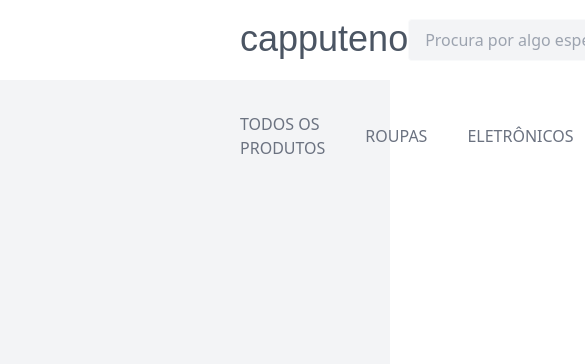
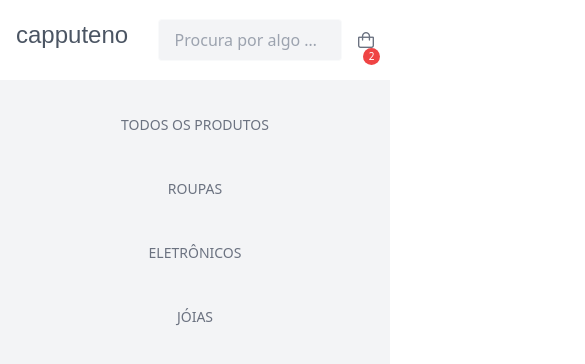
Before and after one commit to ruanvalente/capputeno-nuxt, a Nuxt app: page / in a window 390 px wide. Shown: the top 364 px of the page, 585 px wide, since content can reach past the window. Built offline with nearby package versions, Linux system fonts and the light colour scheme; a web font is replaced by a local one.

Commit message:
feat: add responsive

```diff
--- a/components/header/Header.vue
+++ b/components/header/Header.vue
@@ -1,18 +1,23 @@
 <script setup lang="ts"></script>
 
 <template>
-  <div class="flex items-center w-full h-[80px] bg-white px-60 py-2 header">
+  <div
+    class="flex items-center w-full h-[80px] bg-white px-4 py-2 header lg:px-60"
+  >
     <div class="w-full flex justify-between">
-      <h2 class="header__title text-4xl text-gray-600">capputeno</h2>
-      <div class="flex justify-center items-center gap-10 relative">
+      <h2 class="text-2xl lg:text-4xl header__title text-gray-600">
+        capputeno
+      </h2>
+      <div class="flex justify-end items-center gap-4 md:gap-10 relative">
         <input
-          class="w-[325px] bg-gray-100 px-4 py-2 border-gray-50 border-[1px] rounded outline-slate-500 transition-all"
+          class="w-3/4 truncate lg:w-[325px] bg-gray-100 px-4 py-2 border-gray-50 border-[1px] rounded outline-slate-500 transition-all"
           placeholder="Procura por algo especial?"
         />
-        <i
-          class="pi pi-search absolute top-3 ottom-0 right-[80px] text-gray-500 text-base"
-        ></i>
-
+        <span
+          class="hidden lg:inline-block absolute top-3 bottom-0 right-[80px]"
+        >
+          <i class="pi pi-search text-gray-500 text-base"></i>
+        </span>
         <div class="flex items-center flex-col relative cursor-pointer">
           <i class="pi pi-shopping-bag text-gray-500 text-base"></i>
           <span
--- a/components/navbar/Navbar.vue
+++ b/components/navbar/Navbar.vue
@@ -8,12 +8,14 @@ const isActive = (href: string) => {
 </script>
 
 <template>
-  <nav class="w-full flex items-center gap-10 px-60 py-8">
+  <nav
+    class="flex flex-col md:justify-center items-center w-full md:flex-row gap-10 px-4 py-8 lg:px-60"
+  >
     <div v-for="(item, index) in MENU_OPTIONS" :key="item.pathName">
       <NuxtLink :href="item.pathName">
         <span
           :class="[
-            'text-base uppercase text-gray-500 transition-all',
+            'text-sm md:text-base uppercase text-gray-500 transition-all',
             {
               'text-gray-900 border-b-4 border-orange-400': isActive(
                 item.pathName
--- a/components/product-list/ProductList.vue
+++ b/components/product-list/ProductList.vue
@@ -21,7 +21,9 @@ const handlePageChange = (pageNumber: number) => {
 
 <template>
   <div>
-    <div class="flex items-center w-full justify-end mt-[-40px] mb-8">
+    <div
+      class="flex items-center w-full justify-center md:justify-end mt-[-40px] mb-8"
+    >
       <Pagination
         :items-per-page="8"
         :total-items="28"
@@ -29,7 +31,7 @@ const handlePageChange = (pageNumber: number) => {
       />
     </div>
 
-    <div class="grid grid-cols-1 md:grid-cols-2 lg:grid-cols-4 gap-10 w-full">
+    <div class="grid grid-cols-2 md:grid-cols-4 lg:grid-cols-4 gap-8 w-full">
       <div v-for="product in props.data" :key="product.id">
         <LazySkeletonProductList v-if="props.pending" />
         <NuxtLink
```
